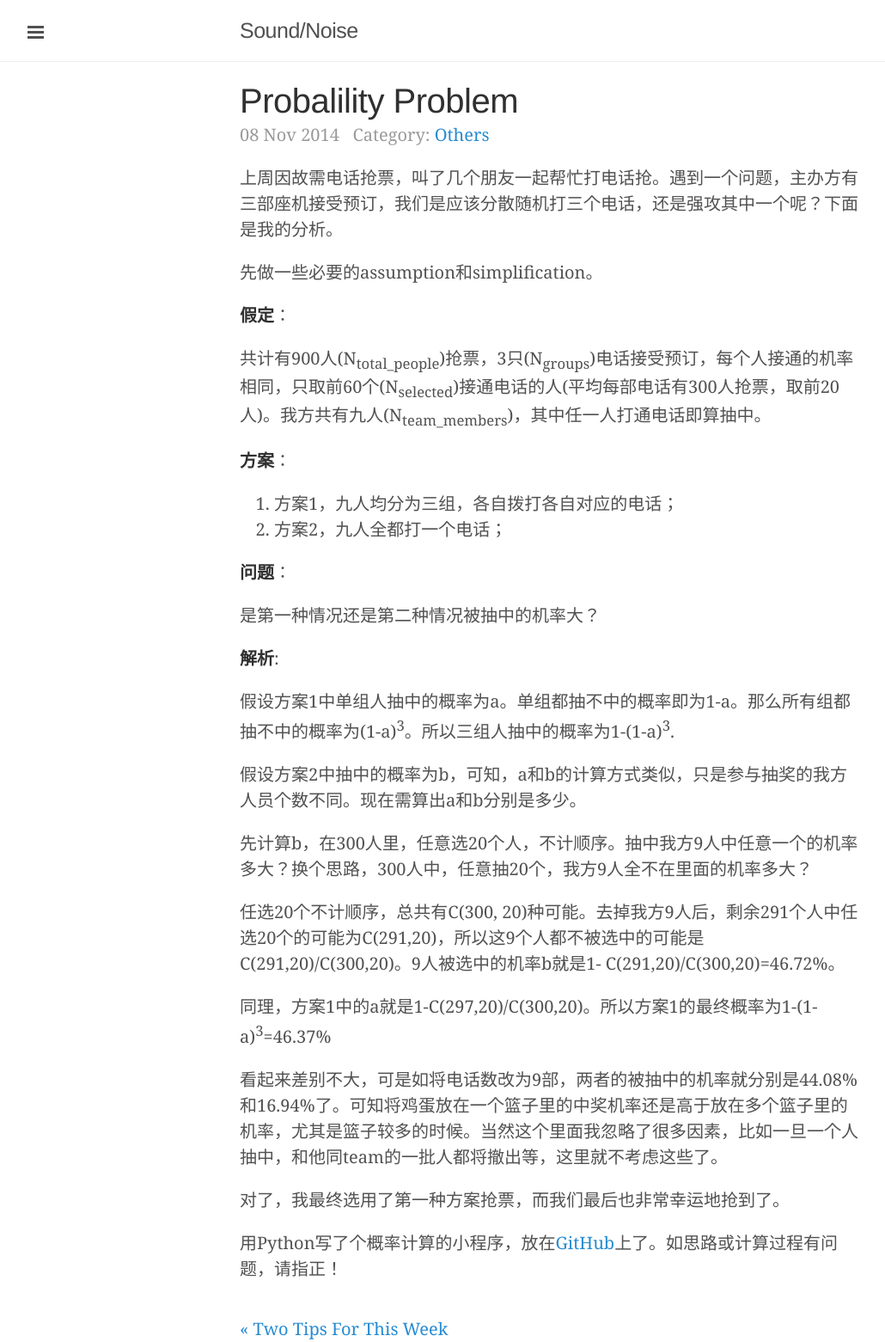
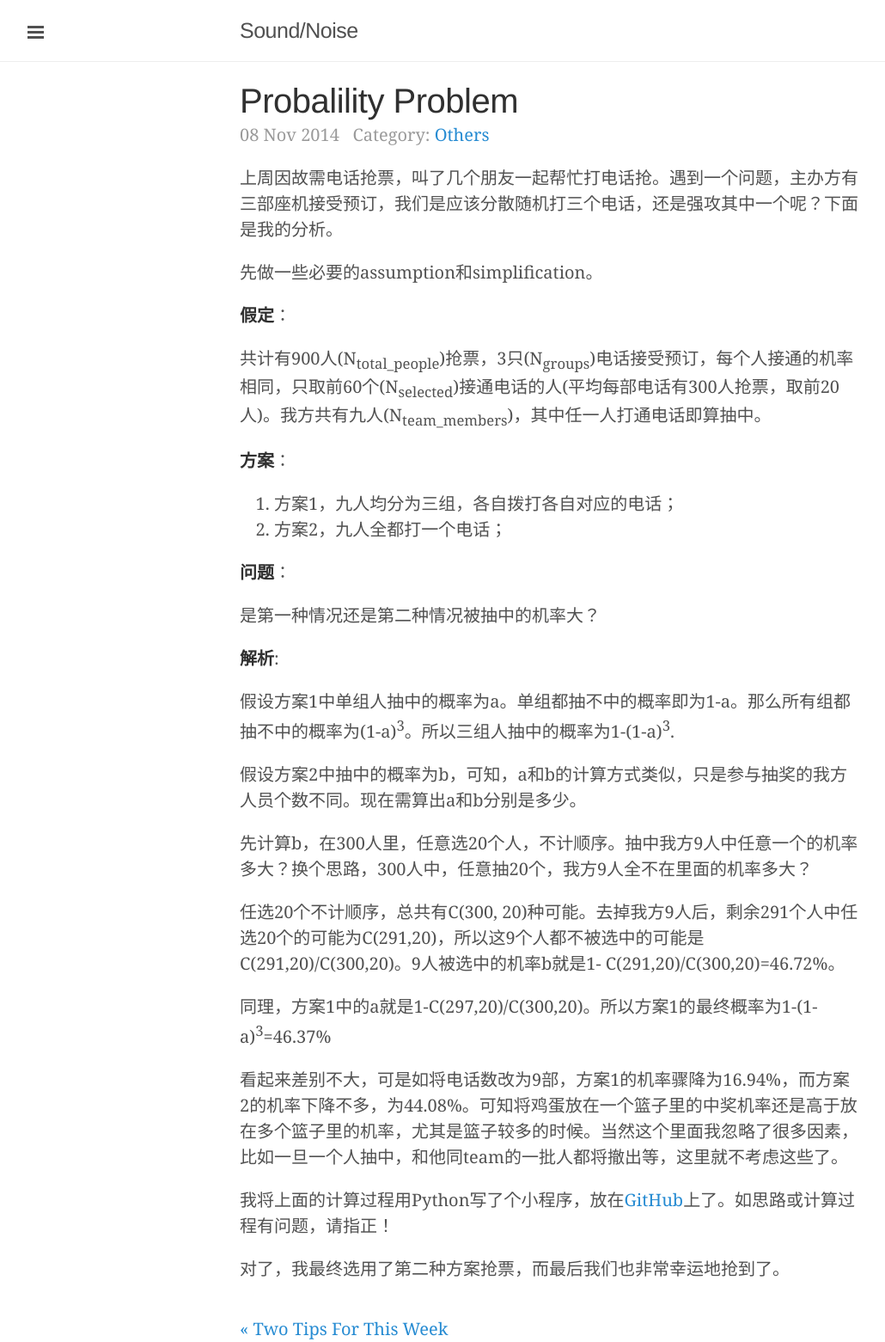
Before and after one commit to happybit/happybit.github.io, a Jekyll site: the page built from _posts/2014-11-08-probalility-problem.markdown, in a window 1280 px wide. Shown: the whole page at 86% size, without its empty margins (1-1031 px from the left). Built offline with Jekyll 4.4.1, drawn with Linux system fonts in a browser that asks for light colours; comment, search, counter and statistics services are not loaded.

Commit message:
minor update

```diff
--- a/_posts/2014-11-08-probalility-problem.markdown
+++ b/_posts/2014-11-08-probalility-problem.markdown
@@ -37,8 +37,8 @@ categories: Others
 
 同理，方案1中的a就是1-C(297,20)/C(300,20)。所以方案1的最终概率为1-(1-a)<sup>3</sup>=46.37%
 
-看起来差别不大，可是如将电话数改为9部，两者的被抽中的机率就分别是44.08%和16.94%了。可知将鸡蛋放在一个篮子里的中奖机率还是高于放在多个篮子里的机率，尤其是篮子较多的时候。当然这个里面我忽略了很多因素，比如一旦一个人抽中，和他同team的一批人都将撤出等，这里就不考虑这些了。
+看起来差别不大，可是如将电话数改为9部，方案1的机率骤降为16.94%，而方案2的机率下降不多，为44.08%。可知将鸡蛋放在一个篮子里的中奖机率还是高于放在多个篮子里的机率，尤其是篮子较多的时候。当然这个里面我忽略了很多因素，比如一旦一个人抽中，和他同team的一批人都将撤出等，这里就不考虑这些了。
 
-对了，我最终选用了第一种方案抢票，而我们最后也非常幸运地抢到了。
+我将上面的计算过程用Python写了个小程序，放在[GitHub](https://github.com/happybit/playground/blob/master/20141108_possibility_problem.py)上了。如思路或计算过程有问题，请指正！
 
-用Python写了个概率计算的小程序，放在[GitHub](https://github.com/happybit/playground/blob/master/20141108_possibility_problem.py)上了。如思路或计算过程有问题，请指正！
+对了，我最终选用了第二种方案抢票，而最后我们也非常幸运地抢到了。
```
